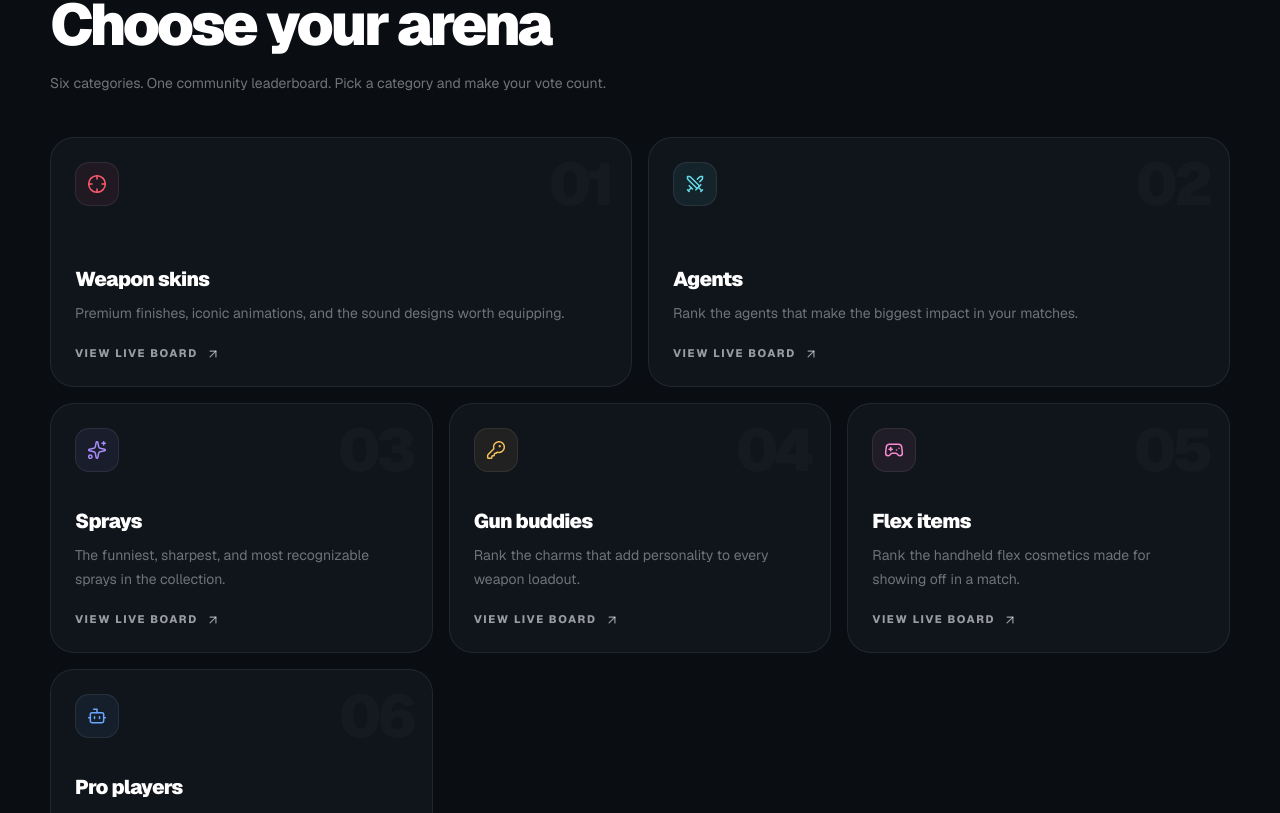
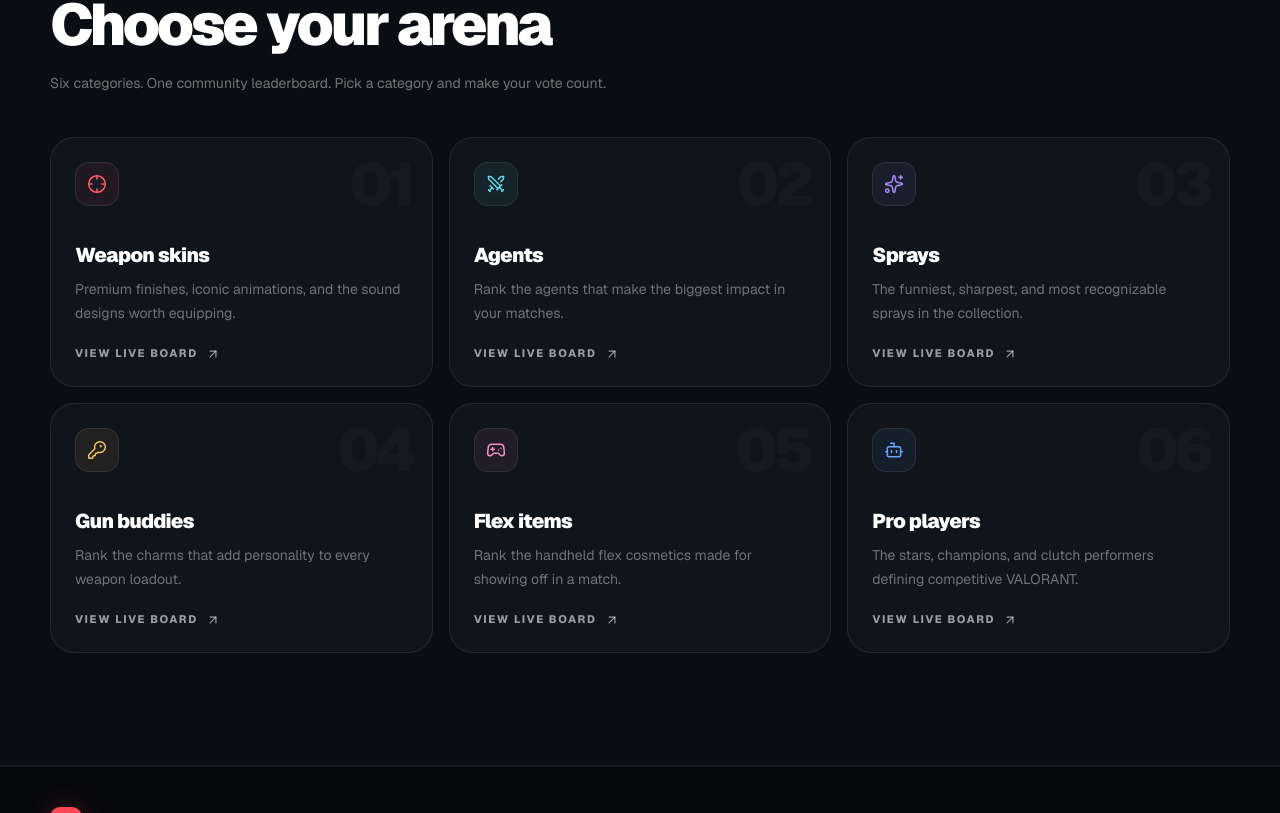
Before and after one commit to jomebe/ValoRank, a Next.js app: page / in a window 1280 px wide. Shown: the part 1767-2580 px from the top of the page. Built offline with nearby package versions, Linux system fonts and the light colour scheme; no server answers; the database is empty.

Commit message:
fix(categories): show all six ranking cards

```diff
--- a/src/components/home-content.tsx
+++ b/src/components/home-content.tsx
@@ -150,18 +150,9 @@
               {t.home.browseDescription}
             </p>
           </div>
-          <div className="grid gap-4 sm:grid-cols-2 lg:grid-cols-6">
+          <div className="grid gap-4 sm:grid-cols-2 lg:grid-cols-3">
             {categories.map((category, index) => (
-              <div
-                key={category.id}
-                className={
-                  index < 2
-                    ? "lg:col-span-3"
-                    : index === 2
-                      ? "lg:col-span-2"
-                      : "lg:col-span-2"
-                }
-              >
+              <div key={category.id}>
                 <CategoryCard category={category} index={index} />
               </div>
             ))}
--- a/src/components/rankings-overview.tsx
+++ b/src/components/rankings-overview.tsx
@@ -16,12 +16,9 @@
           {t.rankings.description}
         </p>
       </div>
-      <div className="mt-12 grid gap-4 sm:grid-cols-2 lg:grid-cols-6">
+      <div className="mt-12 grid gap-4 sm:grid-cols-2 lg:grid-cols-3">
         {categories.map((category, index) => (
-          <div
-            key={category.id}
-            className={index < 2 ? "lg:col-span-3" : "lg:col-span-2"}
-          >
+          <div key={category.id}>
             <CategoryCard category={category} index={index} />
           </div>
         ))}
```
